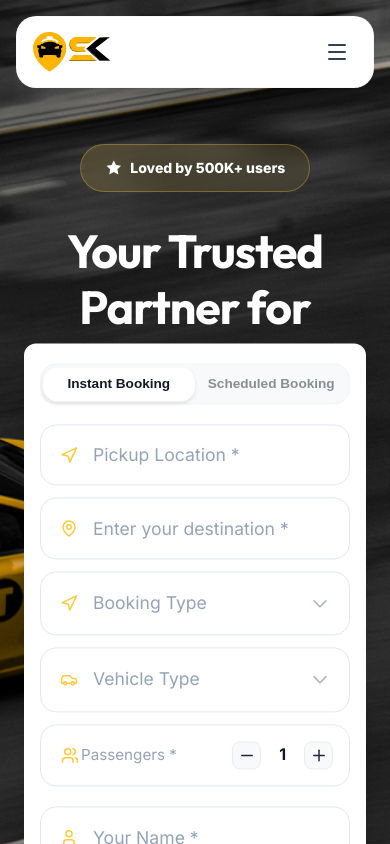
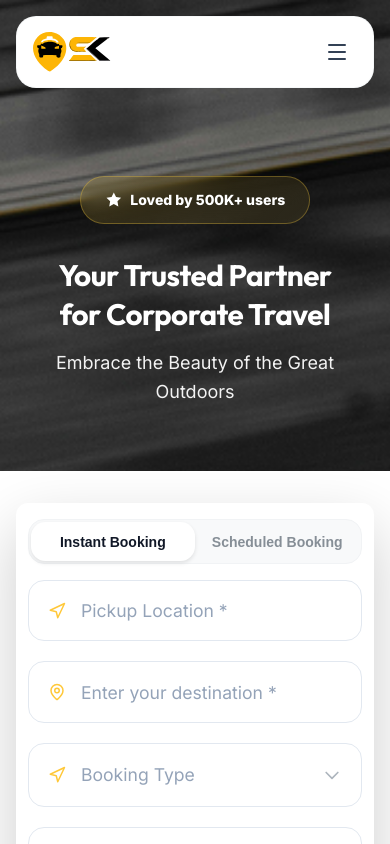
Before and after one commit to Rohithakur027/Sk_Travel_landing_page, a Next.js app: page / in a window 390 px wide. Shown: the top 844 px of the page. Built offline with nearby package versions, Linux system fonts and the light colour scheme.

Commit message:
refactor: standardize typography, spacing, and responsive layouts across site sections

```diff
--- a/app/globals.css
+++ b/app/globals.css
@@ -14,10 +14,32 @@
   padding: 0;
 }
 
+html,
+body {
+  overflow-x: hidden;
+  width: 100%;
+}
+
+html,
+body {
+  overflow-x: hidden;
+  width: 100%;
+}
+
 html {
   scroll-behavior: smooth;
   -webkit-font-smoothing: antialiased;
   -moz-osx-font-smoothing: grayscale;
+}
+
+:root {
+  --page-top-padding: calc(var(--navbar-height) + 2rem);
+}
+
+@media (max-width: 768px) {
+  :root {
+    --page-top-padding: calc(var(--navbar-height) + 1rem);
+  }
 }
 
 /* Mobile compatibility helpers (non-layout - safe to add) */
--- a/components/about/AboutHeroSection.module.css
+++ b/components/about/AboutHeroSection.module.css
@@ -1,7 +1,6 @@
 .section {
-  padding: 10rem 0 6rem;
-  background-color:rgba(45, 49, 66, 1);
-;
+  padding: var(--page-top-padding) 1.5rem 6rem;
+  background-color: rgba(45, 49, 66, 1);
   text-align: center;
 }
 
--- a/components/contact/CONTACT.module.css
+++ b/components/contact/CONTACT.module.css
@@ -15,23 +15,20 @@
   padding: 0 16px;
 }
 
-/* Keep page content flush; nudge only the pill below the navbar */
 .contactPage {
-  padding-top: 0;
+  padding-top: var(--page-top-padding);
 }
 
 .header {
   background-color: #2D3142;
   text-align: center;
-  /* match About hero spacing (slightly reduced height) */
-  padding: 5.5rem 0 2.5rem;
+  padding: 4rem 0 2.5rem;
   margin-top: 0;
   display: flex;
   align-items: center;
   justify-content: center;
   overflow: visible;
-  min-height: 580px !important;
-  height: 580px !important;
+  min-height: auto; /* Remove rigid height */
 }
 
 /* header gap handled globally; no in-file spacer */
@@ -174,11 +171,11 @@
 
 .grid {
   display: grid;
-  grid-template-columns: 494px 360px; /* restore original fixed columns on desktop */
+  grid-template-columns: minmax(0, 494px) minmax(0, 360px);
   gap: 36px;
-  align-items: start; /* keep columns top-aligned so aside can be shorter */
-  /* fixed intrinsic width (columns + gap) so the grid centers precisely */
-  width: calc(494px + 360px + 36px);
+  align-items: start;
+  width: 100%;
+  max-width: 890px; /* 494 + 360 + 36 */
   margin: 24px auto 40px;
   justify-content: center;
 }
@@ -550,7 +547,7 @@
 
 /* All office cards use the same padding so internal line gaps match Pune */
 
-.officeIconWrap { width: 56px; height: 56px; margin: 0; display:flex; align-items:center; justify-content:center; border-radius:16px; background: linear-gradient(135deg,#fff9e6 0%,#fff3cc 100%); flex-shrink: 0; padding-top: 6px; }
+.officeIconWrap { width: 56px; height: 56px; margin: 0; display:flex; align-items:center; justify-content:center; border-radius:16px; background: linear-gradient(135deg,#fff9e6 0%,#fff3cc 100%); flex-shrink: 0; }
 .officeIconWrap svg { width: 24px; height: 24px; display:block }
 
 .officeCity { color: #2D3142; margin: 0 0 2px 0; padding-top: 0; font-family: Inter, system-ui, -apple-system, 'Segoe UI', Roboto, 'Helvetica Neue', Arial; font-size: 18px; font-weight: 700; line-height: 1; }
@@ -562,11 +559,15 @@
   line-height: 21px;
   font-weight: 600;
   font-family: Inter, system-ui, -apple-system, 'Segoe UI', Roboto, 'Helvetica Neue', Arial;
-  width: 120px;
-  height: 21px;
-  overflow: hidden;
-  white-space: nowrap;
-  text-overflow: ellipsis;
+  width: auto;
+  height: auto;
+}
+
+.officeInfo {
+  display: flex;
+  flex-direction: column;
+  gap: 4px;
+  flex: 1;
 }
 
 /* Desktop: left-aligned card layout */
@@ -683,6 +684,11 @@
 .faqList p { margin: 8px 0 0 0; color: #6b7280; }
 
 @media (max-width: 880px) {
+  .header {
+    padding-top: 2rem;
+    min-height: auto;
+  }
+
   .grid {
     grid-template-columns: 1fr;
     width: 100%;
@@ -702,11 +708,12 @@
   }
 
   .officeCard {
-    padding: 20px;
+    padding: 16px; /* Slightly tighter padding for mobile cards */
     border-radius: 16px;
     text-align: left;
     flex-direction: row;
-    align-items: flex-start;
+    align-items: center; /* Center icon with text block vertically */
+    gap: 16px; /* Standard gap between icon and info */
   }
 
   .officeSection {
@@ -877,16 +884,6 @@
   .aside { order: 2; }
   .contactImageWrap { display: flex; justify-content: center; margin-top: 0px; }
 
-  /* Office grid -> single column, compact spacing */
-  .officeGrid { grid-template-columns: 1fr; gap: 18px; }
-  .officeCard { padding: 18px; border-radius: 16px; }
-  .officeIconWrap { width: 48px; height: 48px; margin-bottom: 12px; margin-top: -6px; }
-  .officeIconWrap svg { width: 20px; height: 20px; }
-
-  .officeCity { font-size: 16px; }
-  .officeAddress { font-size: 13px; }
-  .officePhone { font-size: 13px; line-height: 18px; }
-
   /* FAQ adjustments */
   .faqHeading { font-size: 28px; line-height: 36px; }
   .faqSubtitle { font-size: 13px; line-height: 20px; width: auto; }
@@ -898,33 +895,21 @@
 
 /* Alternate mobile layout: keep icon at left, stack text vertically to the right */
 @media (max-width: 480px) {
+  /* Normalize office card layout: icon left, vertical text stack to the right */
   .officeCard {
-    display: grid;
-    grid-template-columns: 56px 1fr;
-    grid-auto-rows: auto;
-    gap: 0px 12px; /* remove vertical spacing between stacked lines */
-    align-items: start;
-    padding: 18px; /* restore card vertical padding/length */
+    display: flex;
+    flex-direction: row;
+    align-items: center;
+    gap: 16px;
+    padding: 16px;
+    border-radius: 20px;
+    text-align: left;
   }
-  .officeIconWrap { grid-column: 1; grid-row: 1 / span 3; margin: 0; align-self: start; padding-top: 6px; }
-  .officeCity { grid-column: 2; grid-row: 1; margin: -18px 0 0 0; padding-top: 0; }
-  .officeAddress { grid-column: 2; grid-row: 2; margin: 0; }
-  .officePhone { grid-column: 2; grid-row: 3; margin: 0; }
+  .officeIconWrap { width: 56px; height: 56px; margin: 0; flex-shrink: 0; }
+  .officeCity { margin: 0 0 4px 0; font-size: 18px; }
+  .officeAddress { margin: 0 0 2px 0; font-size: 14px; }
+  .officePhone { margin: 0; font-size: 14px; }
 
-  /* Target only the Pune card (4th card) on small screens and align text start
-     with the icon's top so the title begins on the same line as the icon. */
-  .officeGrid > .officeCard:nth-child(4) {
-    display: grid;
-    grid-template-columns: 56px 1fr;
-    grid-auto-rows: auto;
-    gap: 1px 12px;
-    align-items: start;
-    padding: 18px;
-  }
-  .officeGrid > .officeCard:nth-child(4) .officeIconWrap { grid-column: 1; grid-row: 1 / span 3; margin: 0; align-self: start; padding-top: 6px; }
-  .officeGrid > .officeCard:nth-child(4) .officeCity { grid-column: 2; grid-row: 1; margin: -18px 0 0 0; padding-top: 0; align-self: start; }
-  .officeGrid > .officeCard:nth-child(4) .officeAddress { grid-column: 2; grid-row: 2; margin: 0; }
-  .officeGrid > .officeCard:nth-child(4) .officePhone { grid-column: 2; grid-row: 3; margin: 0; }
 
   /* Ensure inline contact list icons are vertically centered on mobile rows */
   /* Align icon top with the first line of text on mobile */
--- a/components/home/BookingForm.module.css
+++ b/components/home/BookingForm.module.css
@@ -88,18 +88,20 @@
 
 @media (max-width: 480px) {
   .card {
-    padding: 1.25rem 1rem;
+    padding: 1rem 0.75rem;
     border-radius: 0.75rem;
   }
 
   .toggle {
     padding: 0.1rem;
-    margin-bottom: 1.25rem;
+    margin-bottom: 1rem;
+    width: 100%;
   }
 
   .toggleBtn {
-    padding: 0.65rem 0.25rem;
-    font-size: 0.85rem;
+    padding: 0.75rem 0.25rem;
+    font-size: 0.875rem;
+    flex: 1;
   }
 }
 
@@ -141,25 +143,14 @@
   grid-column: span 1 !important;
 }
 
-@media (max-width: 500px) {
+@media (max-width: 768px) {
   .grid, .instantGrid, .scheduledGrid {
-    grid-template-columns: repeat(2, 1fr) !important;
+    grid-template-columns: 1fr !important;
+    gap: 1.25rem !important;
   }
 
   .grid > *, .instantGrid > *, .scheduledGrid > * {
-    grid-column: span 2 !important;
-  }
-
-  /* Only Date/Time components share a row to keep form short, others stay full width */
-  .scheduledGrid > :nth-child(3),
-  .scheduledGrid > :nth-child(4) {
     grid-column: span 1 !important;
-  }
-}
-
-@media (max-width: 640px) {
-  .instantGrid {
-    gap: 0.75rem;
   }
 }
 
@@ -240,9 +231,9 @@
 
 @media (max-width: 640px) {
   .input, .select {
-    padding: 0.8rem 1rem;
-    font-size: 0.95rem;
-    border-radius: 0.75rem;
+    padding: 0.75rem 1rem;
+    font-size: 0.9rem;
+    border-radius: 0.6rem;
   }
 
   .hasIcon {
@@ -259,15 +250,15 @@
   }
 
   .submitBtn {
-    padding: 0.9rem;
+    padding: 0.8rem;
     font-size: 1.1rem;
-    margin-top: 1.5rem;
+    margin-top: 1.25rem;
     border-radius: 0.75rem;
   }
 
   .grid {
     gap: 0.75rem;
-    margin-bottom: 1.25rem;
+    margin-bottom: 1rem;
   }
 }
 
--- a/components/home/FleetSection.module.css
+++ b/components/home/FleetSection.module.css
@@ -70,7 +70,7 @@
 }
 
 .content h3 {
-  font-size: 2.5rem;
+  font-size: 1.75rem; /* Scaled down from 2.5rem */
   font-weight: 800;
   margin-bottom: 0.5rem;
   letter-spacing: -0.02em;
@@ -112,7 +112,7 @@
 
 .sectionTitle {
   font-family: var(--font-heading);
-  font-size: 2.875rem;
+  font-size: 2.25rem; /* Scaled down from 2.875rem */
   font-weight: 700;
   color: #111827;
   margin-bottom: 1rem;
@@ -130,21 +130,21 @@
 
 @media (min-width: 768px) {
   .sectionTitle {
-    font-size: 3.5rem;
+    font-size: 3rem;
   }
 }
 
-/* Tablet / Small Desktop padding */
-@media (min-width: 1024px) {
+/* Tablet / Small Desktop Grid */
+@media (min-width: 768px) {
   .section :global(.container) {
-    padding-inline: 3rem;
+    padding-inline: 2rem;
   }
 
   .bentoGrid {
     display: grid;
     grid-template-columns: repeat(2, 1fr);
-    grid-auto-rows: 20rem;
-    gap: 4rem;
+    grid-auto-rows: 18rem;
+    gap: 2rem;
   }
 
   .card {
@@ -153,6 +153,19 @@
   }
 
   /* Tablet text scaling */
+  .content h3 { font-size: 1.5rem; }
+}
+
+@media (min-width: 1024px) {
+  .section :global(.container) {
+    padding-inline: 3rem;
+  }
+
+  .bentoGrid {
+    grid-auto-rows: 22rem;
+    gap: 3rem;
+  }
+
   .content h3 { font-size: 1.8rem; }
 }
 
--- a/components/home/HeroSection.module.css
+++ b/components/home/HeroSection.module.css
@@ -1,15 +1,17 @@
 .section {
   position: relative;
   width: 100%;
-  min-height: 950px;
+  min-height: 800px;
   background-color: #000000;
   isolation: isolate;
-  margin-bottom: 16rem;
+  margin-bottom: 24rem; /* Standard desktop spacing for the overlap form */
 }
 
-@media (max-width: 768px) {
+@media (max-width: 1024px) {
   .section {
-    min-height: 850px;
+    min-height: auto; /* Allow content to define height */
+    margin-bottom: 0;
+    padding-bottom: 4rem;
   }
 }
 
@@ -30,7 +32,7 @@
   max-width: var(--container-max-width);
   margin: 0 auto;
   padding-inline: var(--container-padding);
-  padding-top: 4rem;
+  padding-top: var(--page-top-padding); /* Uses global standard padding */
   padding-bottom: 20rem;
   display: flex;
   flex-direction: column;
@@ -39,10 +41,9 @@
   text-align: center;
 }
 
-@media (max-width: 768px) {
+@media (max-width: 1024px) {
   .content {
-    padding-top: 4rem;
-    padding-bottom: 16rem;
+    padding-bottom: 4rem;
   }
 }
 
@@ -92,20 +93,30 @@
 
 @media (max-width: 1024px) {
   .heading {
-    font-size: 5rem;
-    line-height: 1.1;
-    letter-spacing: -2px;
+    font-size: 3rem; /* Scaled down */
+    line-height: 1.2;
+    letter-spacing: -1.5px;
+    max-width: 100%;
   }
 }
 
 @media (max-width: 768px) {
   .heading {
-    font-size: 2.9rem;
+    font-size: 2.25rem; /* Better fit for mobile */
     line-height: 1.2;
     letter-spacing: -1px;
-    margin-bottom: 1.5rem;
+    margin-bottom: 1rem;
     text-align: center;
     width: 100%;
+    padding: 0 1rem;
+  }
+}
+
+@media (max-width: 480px) {
+  .heading {
+    font-size: 1.85rem;
+    letter-spacing: -0.5px;
+    line-height: 1.3;
   }
 }
 
@@ -135,8 +146,12 @@
   padding: 0 1.5rem;
 }
 
-@media (max-width: 768px) {
+@media (max-width: 1024px) {
   .formWrapper {
-    transform: translateY(45%); /* Bleed more into next section to clear hero text */
+    position: relative; /* Flow baseline for smaller screens */
+    bottom: auto;
+    transform: none; /* No vertical offset overlap on mobile/tablet */
+    padding: 2rem 1rem;
+    background-color: #ffffff; /* Ensure white background for the flow area */
   }
 }
```
Also changed, not shown: components/contact/CONTACT.tsx (+10 -8 lines), components/features/FeaturesPage.module.css (+25 -27 lines), components/home/ExperienceSection.module.css (+26 -8 lines), components/layout/Navbar.module.css (+30 -14 lines), components/services/ServicesSection.module.css (+20 -20 lines).
